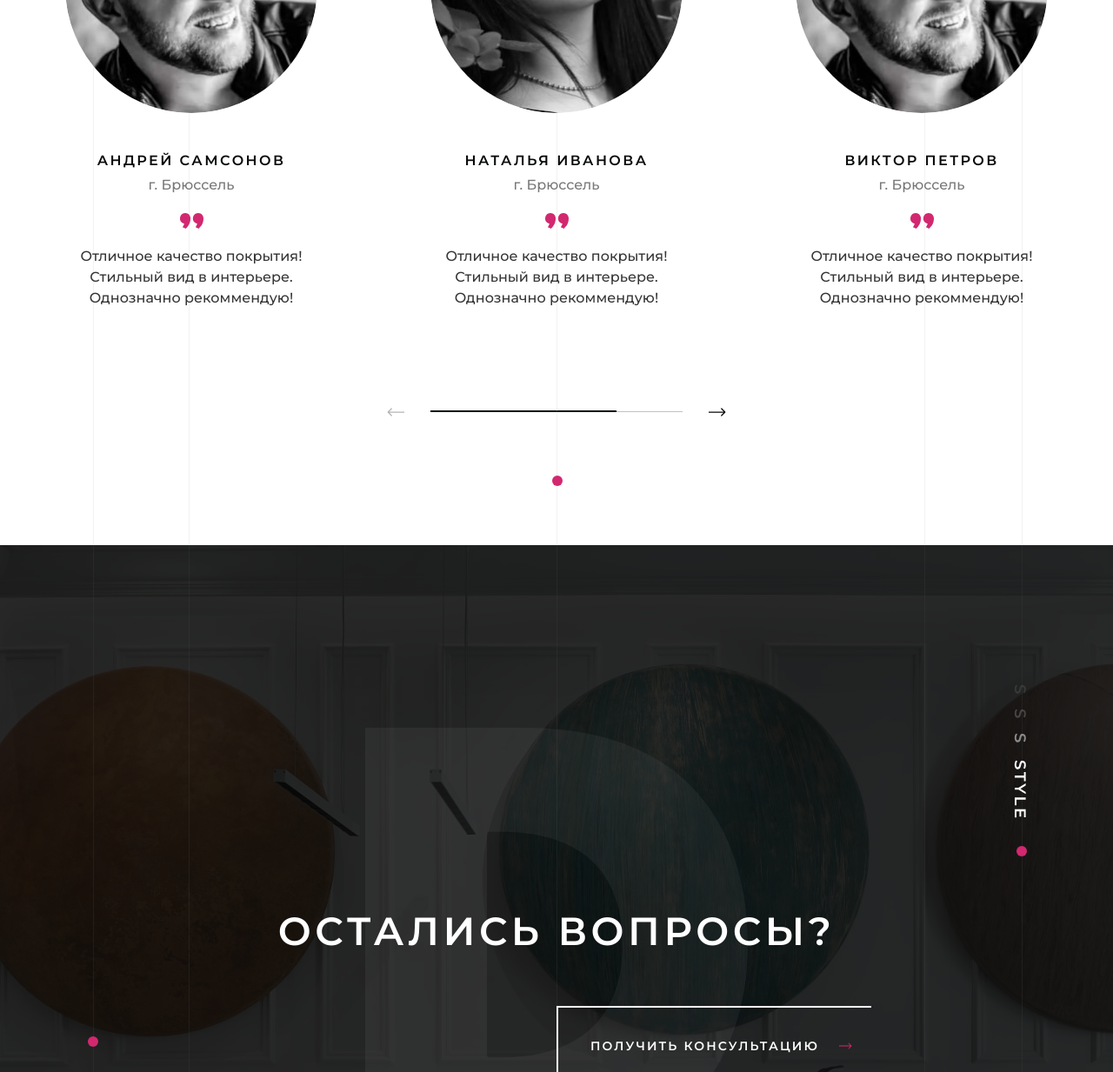
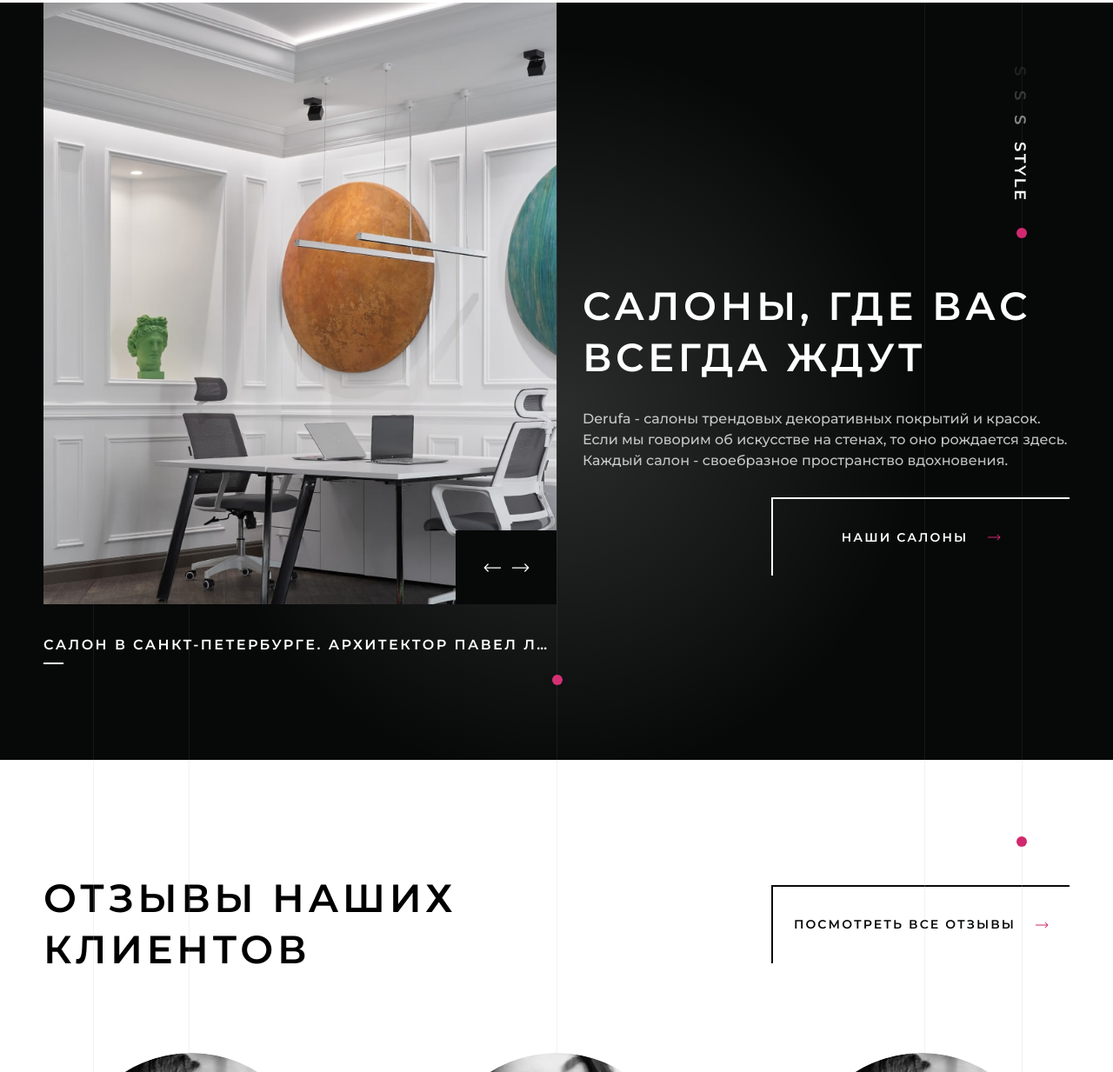
Before and after one commit to brekot/def-gulp, a website built with webpack: page docs/index.html in a window 1280 px wide. Shown: the part 1567-2800 px from the top of the page at 87% size. Built offline with nearby package versions, Linux system fonts and the light colour scheme.

Commit message:
Салоны

```diff
--- a/docs/index.html
+++ b/docs/index.html
@@ -147,6 +147,65 @@
     </div>
 </div>
             <div class="index-about js-index-active" data-reverse-header="N" data-name="О нас"></div>
+            <div class="index-salons js-index-active" data-reverse-header="Y" data-name="Салоны">
+
+    <div class="line-grid line-grid_dark">
+        <span class="line-grid__one"></span>
+        <span class="line-grid__two"></span>
+    </div>
+
+    <div class="words-block d-none d-xl-block">
+        <svg class="index-salons__word-style words-block__word words-block__word_style">
+            <use xlink:href="local/img/sprites/sprite.svg#word.style"></use>
+        </svg>
+    </div>
+
+    <div class="point-block">
+        <div class="index-salons__point-one point-block__point"></div>
+    </div>
+
+    <div class="index-salons__gradient"></div>
+    <div class="index-salons__inner">
+        <div class="index-salons__left">
+            <div class="index-salons__slider swiper">
+                <div class="swiper-wrapper">
+                    <div class="index-salons__slide swiper-slide">
+                        <img src="local/img/index-salons/img.jpg" alt="" class="index-salons__img">
+                        <div class="index-salons__name">салон в санкт-петербурге. архитектор павел лопанов</div>
+                    </div>
+                    <div class="index-salons__slide swiper-slide">
+                        <img src="local/img/index-salons/img.jpg" alt="" class="index-salons__img">
+                        <div class="index-salons__name">салон в санкт-петербурге. архитектор павел лопанов</div>
+                    </div>
+                </div>
+            </div>
+            <div class="index-salons__str str-block str-block_dark str-block_up">
+                <a href="javascript::" class="index-salons__prev str-block__str str-block__str_prev">
+                    <svg class="str-block__icon str-block__icon_prev">
+                        <use xlink:href="local/img/sprites/sprite.svg#str"></use>
+                    </svg>
+                </a>
+                <a href="javascript::" class="index-salons__next str-block__str str-block__str_next">
+                    <svg class="str-block__icon str-block__icon_next">
+                        <use xlink:href="local/img/sprites/sprite.svg#str"></use>
+                    </svg>
+                </a>
+            </div>
+        </div>
+        <div class="index-salons__right">
+            <h2 class="index-salons__title color-white mb-0">Салоны, где вас всегда ждут</h2>
+            <div class="index-salons__text">Derufa - салоны трендовых декоративных покрытий и красок. Если мы говорим об искусстве на стенах, то оно рождается здесь. Каждый салон - своебразное пространство вдохновения.</div>
+            <div class="index-salons__btn">
+                <a href="javascript:;" class="btn-one btn-one_white btn-one_spec">
+                    наши салоны
+                    <svg class="btn-one__str">
+                        <use xlink:href="local/img/sprites/sprite.svg#str"></use>
+                    </svg>
+                </a>
+            </div>
+        </div>
+    </div>
+</div>
             <div class="index-review js-index-active" data-reverse-header="N" data-name="Отзывы">
 
     <div class="line-grid">
@@ -166,7 +225,7 @@
                 <h2 class="mb-0">Отзывы наших клиентов</h2>
             </div>
             <div class="index-review__right">
-                <a href="javascript:;" class="btn-one btn-one_black">
+                <a href="javascript:;" class="btn-one btn-one_black btn-one_spec">
                     <span>
                         Посмотреть <span class="d-none d-sm-inline">все</span> отзывы
                     </span>
--- a/src/blocks/_modules.scss
+++ b/src/blocks/_modules.scss
@@ -4,6 +4,7 @@
 // Главная
 @import "modules/index-main/index-main";
 @import "modules/index-about/index-about";
+@import "modules/index-salons/index-salons";
 @import "modules/index-review/index-review";
 @import "modules/index-question/index-question";
 @import "modules/nav-index-line/nav-index-line";
--- a/src/blocks/modules/index-about/index-about.scss
+++ b/src/blocks/modules/index-about/index-about.scss
@@ -1 +1,3 @@
-.index-about {}
+.index-about {
+    height: 500px;
+}
--- a/src/blocks/modules/index-main/index-main.scss
+++ b/src/blocks/modules/index-main/index-main.scss
@@ -29,7 +29,7 @@
 	&__gradient {
 		width: 845px;
 		height: 845px;
-		background: radial-gradient(50% 50.00% at 50% 50.00%, rgba(255, 255, 255, 0.15) 0%, rgba(255, 255, 255, 0.00) 100%);
+		background: radial-gradient(50% 50% at 50% 50%, $opacity2 0%, $transparent 100%);
 		position: absolute;
 		left: 50%;
 		transform: translate(-50%,0);
--- a/src/blocks/modules/index-review/index-review.scss
+++ b/src/blocks/modules/index-review/index-review.scss
@@ -19,7 +19,7 @@
 
     &__inner {
         padding: 130px 50px 140px;
-        max-width: 1650px;
+        max-width: 1630px;
         margin: auto;
     }
     &__header {
--- /dev/null
+++ b/src/blocks/modules/index-salons/index-salons.js
@@ -0,0 +1,12 @@
+import Swiper from 'swiper/bundle';
+
+if (document.querySelector('.index-salons__slider'))
+{
+    new Swiper('.index-salons__slider', {
+        loop: true,
+        navigation: {
+            prevEl: '.index-salons__prev',
+            nextEl: '.index-salons__next'
+        },
+    });
+}
--- /dev/null
+++ b/src/blocks/modules/index-salons/index-salons.scss
@@ -0,0 +1,136 @@
+.index-salons {
+    position: relative;
+	background-color: $bg-main;
+
+    &__word-style {
+        top: 73px;
+    }
+
+    &__point-one {
+        bottom: 86px;
+        margin: 0 0 0 -5px;
+    }
+
+    &__gradient {
+        width: 845px;
+        height: 845px;
+        border-radius: 50%;
+        background: radial-gradient(50% 50% at 50% 50%, $opacity2 0%, $transparent 100%);
+        top: 50px;
+        position: absolute;
+        z-index: 1;
+        left: 50%;
+        transform: translate(-50%, 0);
+    }
+    &__inner {
+        position: relative;
+        z-index: 2;
+        display: flex;
+        justify-content: space-between;
+        padding: 0 50px 110px;
+        max-width: 1630px;
+        margin: auto;
+    }
+    &__left {
+        width: 50%;
+        position: relative;
+    }
+    &__img {
+        display: block;
+        width: 100%;
+        margin: 0 0 35px;
+    }
+    &__str {
+        bottom: 69px;
+    }
+    &__name {
+        color: $color-white;
+        font-size: 16px;
+        font-weight: 600;
+        letter-spacing: 2.4px;
+        text-transform: uppercase;
+        position: relative;
+        padding: 0 0 10px;
+        white-space: nowrap;
+        text-overflow: ellipsis;
+        overflow: hidden;
+
+        &::after {
+            content: '';
+            width: 23px;
+            height: 2px;
+            background-color: $color-white;
+            position: absolute;
+            left: 0;
+            bottom: 0;
+        }
+    }
+    &__right {
+        max-width: 650px;
+        padding: 320px 0 0 30px;
+    }
+    &__title {
+        line-height: 1.3;
+    }
+    &__text {
+        margin: 33px 0 120px;
+        color: $color-white;
+        font-size: 16px;
+        opacity: .75;
+    }
+    &__btn {
+        display: flex;
+        justify-content: flex-end;
+    }
+
+    @include media-breakpoint-between(md, xl)
+	{
+        &__text {
+            margin: 30px 0;
+        }
+    }
+    @include media-breakpoint-between(md, lg)
+	{
+        &__inner {
+            align-items: center;
+        }
+        &__right {
+            padding: 0 0 0 50px;
+        }
+    }
+    @include media-breakpoint-down(md)
+	{
+        &__gradient {
+            display: none;
+        }
+        &__name {
+            white-space: normal;
+        }
+    }
+    @include media-breakpoint-down(sm)
+	{
+        &__inner {
+            flex-direction: column-reverse;
+            padding: 0 0 50px;
+        }
+        &__left {
+            width: 100%;
+        }
+        &__name {
+            margin: 0 15px;
+            font-size: 12px;
+            letter-spacing: 1.8px;
+        }
+        &__right {
+            max-width: 100%;
+            padding: 60px 35px 35px;
+        }
+        &__text {
+            margin: 25px 0 35px;
+            font-size: 14px;
+        }
+        &__btn {
+            justify-content: center;
+        }
+    }
+}
--- a/src/js/index.js
+++ b/src/js/index.js
@@ -1,8 +1,8 @@
 //import { Fancybox } from "@fancyapps/ui";
 
 import "%modules%/index-main/index-main";
+import "%modules%/index-salons/index-salons";
 import "%modules%/index-review/index-review";
-
 
 if (document.querySelector('.js-index-active'))
 {
--- a/src/styles/elems/btns.scss
+++ b/src/styles/elems/btns.scss
@@ -32,6 +32,13 @@
         border-color: $color-main;
     }
 
+    @include media-breakpoint-up(xl)
+	{
+        &_spec {
+            padding: 0;
+            width: 343px;
+        }
+    }
     @include media-breakpoint-down(md)
 	{
         & {
--- a/src/styles/elems/str.block.scss
+++ b/src/styles/elems/str.block.scss
@@ -14,15 +14,19 @@
         justify-content: center;
         fill: $bg-main;
 
-        &:hover {
-            fill: $color-main;
-        }
         &_prev {
             padding: 0 0 0 25px;
         }
         &_next {
             padding: 0 25px 0 0;
         }
+    }
+    &_dark &__str {
+        background-color: $bg-main;
+        fill: $color-white;
+    }
+    &__str:hover {
+        fill: $color-main;
     }
     &__icon {
         width: 20px;
@@ -35,6 +39,12 @@
 
     @include media-breakpoint-down(md)
 	{
+        &_up {
+            left: 0;
+            top: 0;
+            bottom: auto;
+            right: auto;
+        }
         &__str {
             height: 55px;
             width: 40px;
```
Also changed, not shown: src/blocks/modules/index-review/index-review.html (+1 -1 lines), src/blocks/modules/index-salons/index-salons.html (added, +59 -0 lines), src/views/index.html (+1 -0 lines), docs/local/img/index-salons/img.jpg (added), docs/local/img/index-salons/img.webp (added), docs/local/js/main.min.js, docs/local/styles/main.min.css, src/img/index-salons/img.jpg (added).
